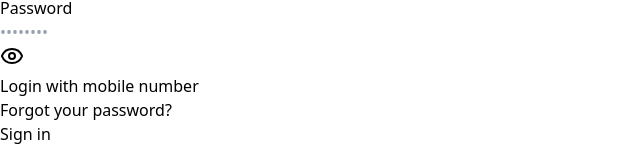
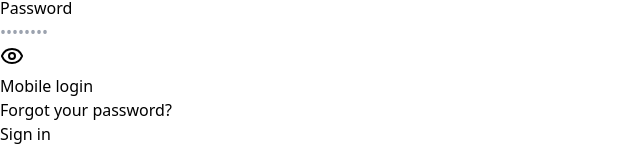
Before and after one commit to mddanish867/eleganet-commerce, a React (Vite) app: page /login in a window 1280 px wide. Shown: the part 802-952 px from the top of the page, without its empty margins (0-640 px from the left). Built offline with nearby package versions, Linux system fonts and the light colour scheme.

Commit message:
Update Login.jsx
remodified the login form

```diff
--- a/src/Pages/Auth/Login.jsx
+++ b/src/Pages/Auth/Login.jsx
@@ -64,7 +64,7 @@ const Login = () => {
             <div className="flex items-center justify-between">
               <div className="flex items-center">
               <a href="/mobile-login" className="font-medium text-blue-600 hover:text-blue-500">
-              Login with mobile number
+              Mobile login
                 </a>
               </div>
 
```
